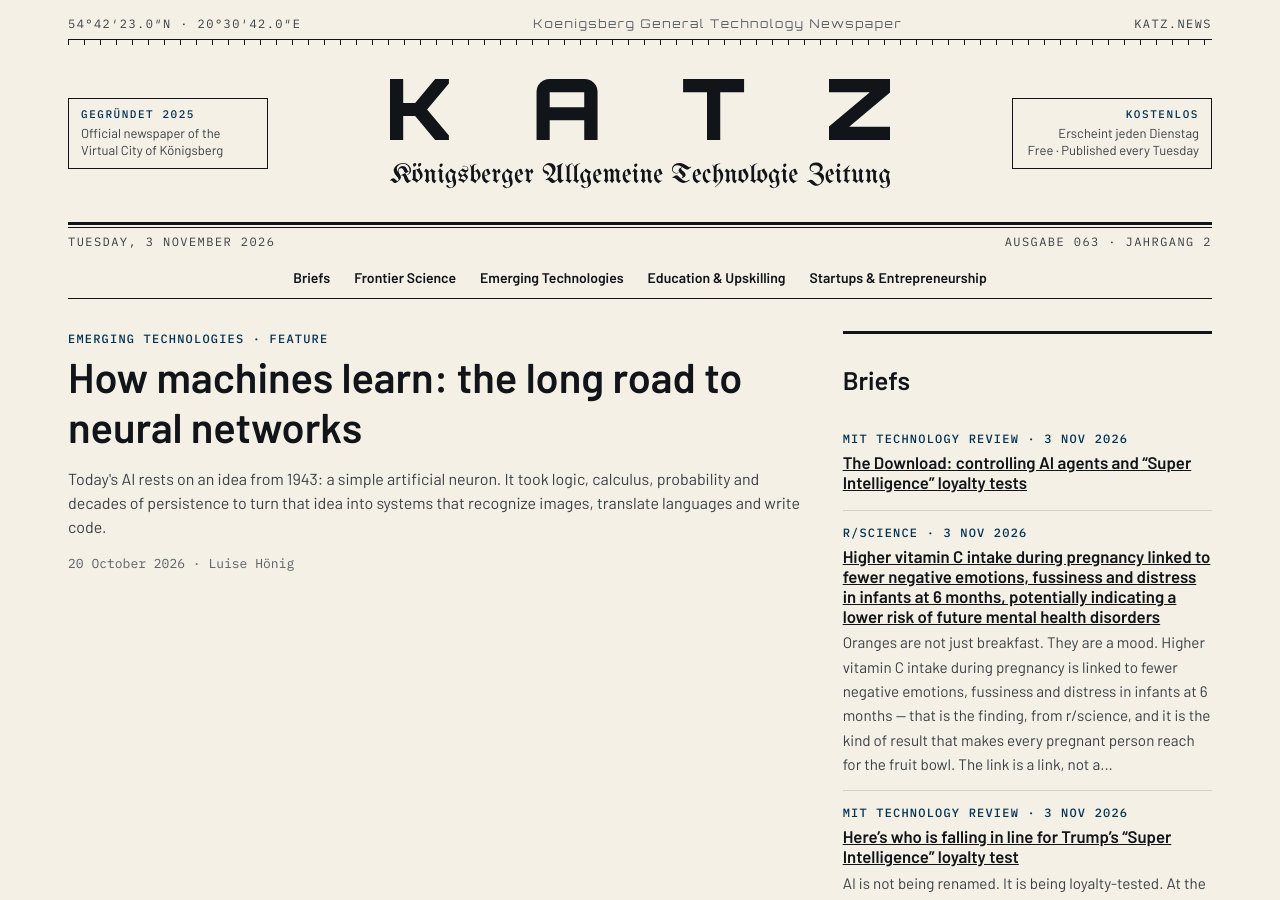
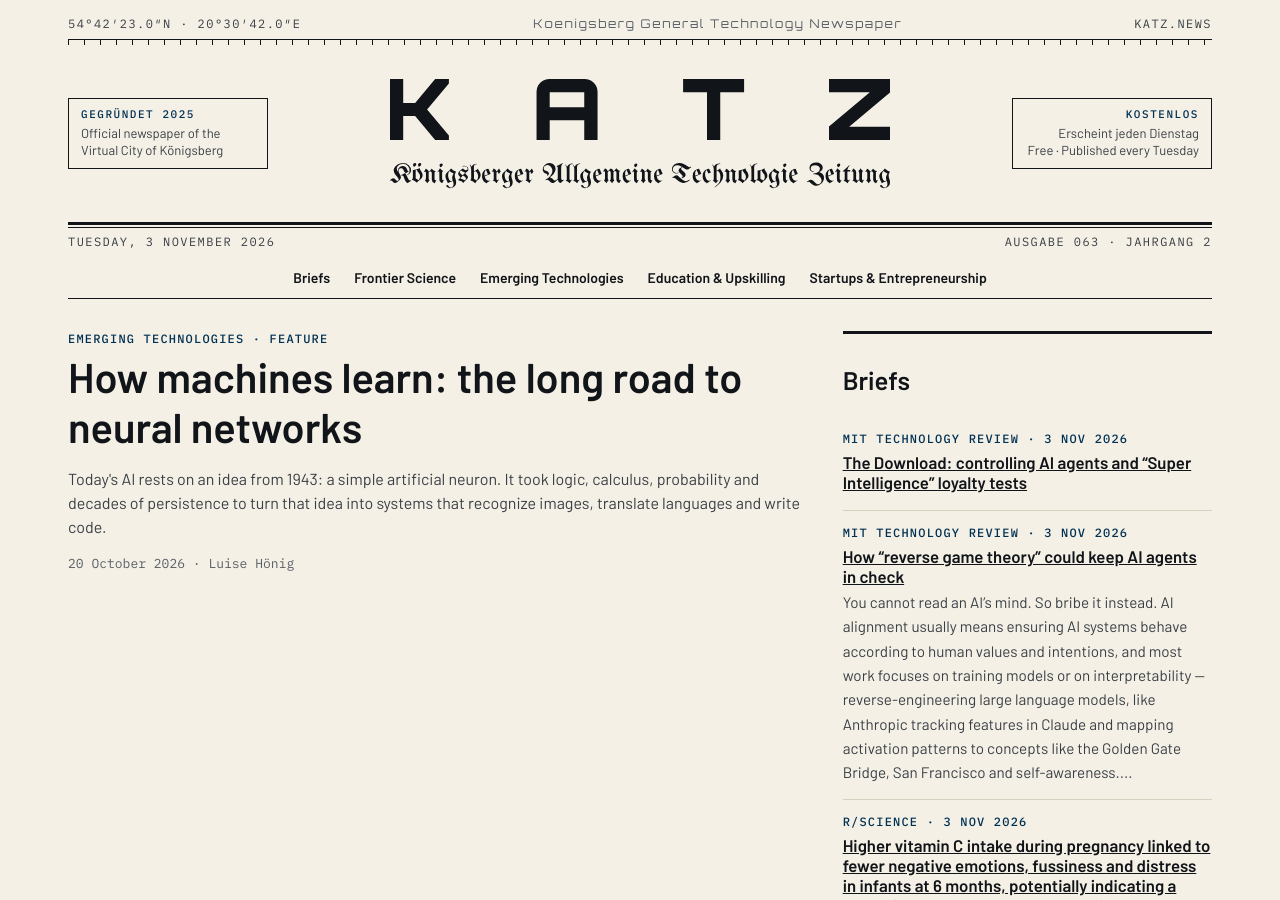
Before and after one commit to katz-news/katz.news, a Jekyll site: the page built from index.html, in a window 1280 px wide and 900 px high. Built offline with Jekyll 4.4.1, drawn with Linux system fonts in a browser that asks for light colours; some of the changed text lies outside the part shown.

Commit message:
Publish 2026-11-05

```diff
--- a/_data/build.yml
+++ b/_data/build.yml
@@ -1 +1 @@
-published_at: 2026-11-05T11:18:46Z
+published_at: 2026-11-05T11:19:43Z
--- /dev/null
+++ b/_posts/briefs/2026-11-04-how-reverse-game-theory-could-keep-ai-agents-in-check.md
@@ -0,0 +1,19 @@
+---
+published: true
+title: How “reverse game theory” could keep AI agents in check
+date: 2026-11-03
+section: technology
+source_name: MIT Technology Review
+source_url: https://www.technologyreview.com/2026/11/03/1147934/reverse-game-theory-mechanism-design-ai-alignment/
+---
+You cannot read an AI's mind. So bribe it instead.
+
+AI alignment usually means ensuring AI systems behave according to human values and intentions, and most work focuses on training models or on interpretability — reverse-engineering large language models, like Anthropic tracking features in Claude and mapping activation patterns to concepts like the Golden Gate Bridge, San Francisco and self-awareness.
+
+Some researchers believe reverse game theory — mechanism design — might get better results: game theory predicts how rational actors behave given a set of rules, while reverse game theory designs rules to elicit the behaviour we want. The classic example is splitting a piece of cake: one person cuts, the other chooses first, so the cutter makes the pieces as even as possible. The cutter gets the smaller slice!
+
+In AI, the premise is that we may never understand enough about the inner workings of frontier models to guarantee alignment, so we should design mechanisms that incentivise agents to behave as we want, regardless of what is going on under the hood. The catch: it assumes agents behave rationally, and mechanism design has a mixed record with humans, who often fail to behave as economic models say they should. “Is it even reasonable to assume that they will respond to incentives?” asks Helen Qu (a research fellow at the Flatiron Institute).
+
+Qu sees mechanism design as just one layer in a “defense in depth” strategy — alongside interpretability, regulation and training, not instead of them. Models could find loopholes no one anticipated, and Anthropic and OpenAI did not respond to requests for comment on whether they are working on this. It is a dog-training manual, except the dog is a maths equation that talks (sorry, Pavlov).
+
+Conclusion: alignment is not a mind-reading trick. It is a cake-cutting rule.
```
